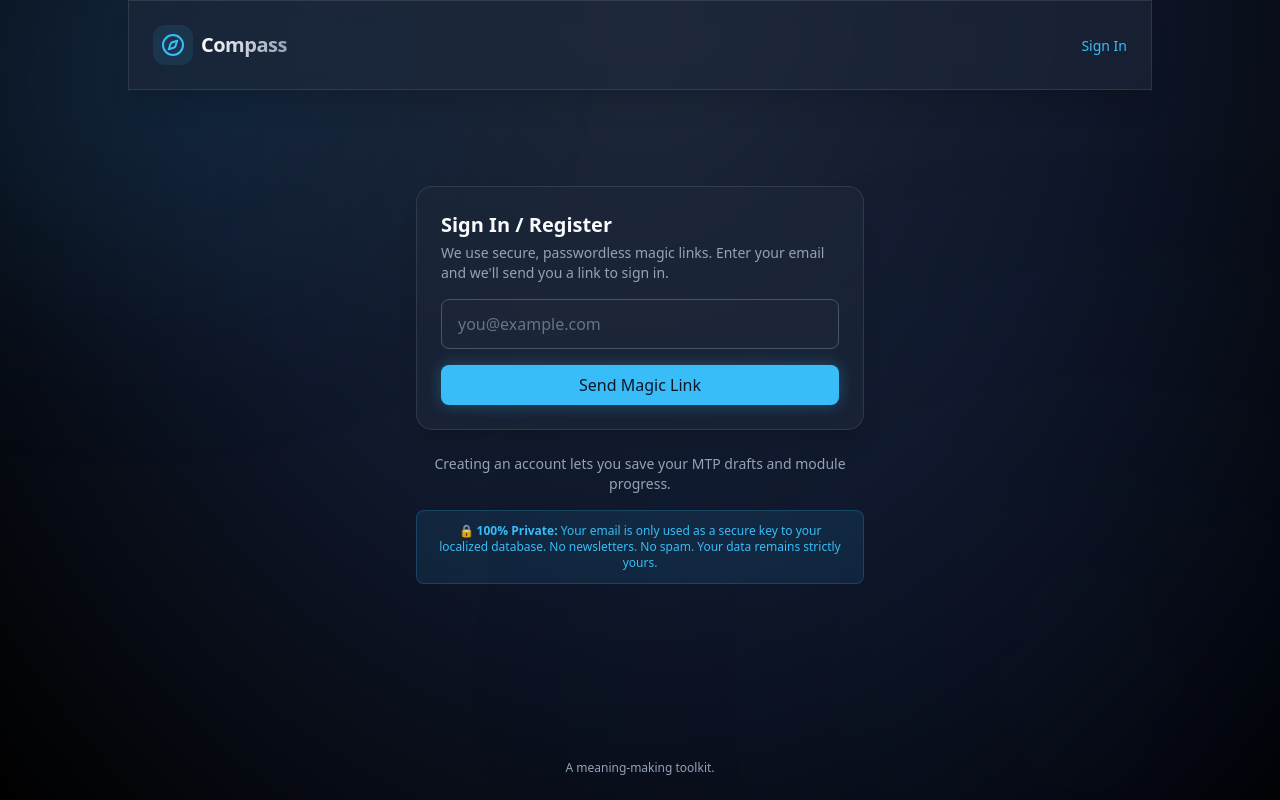
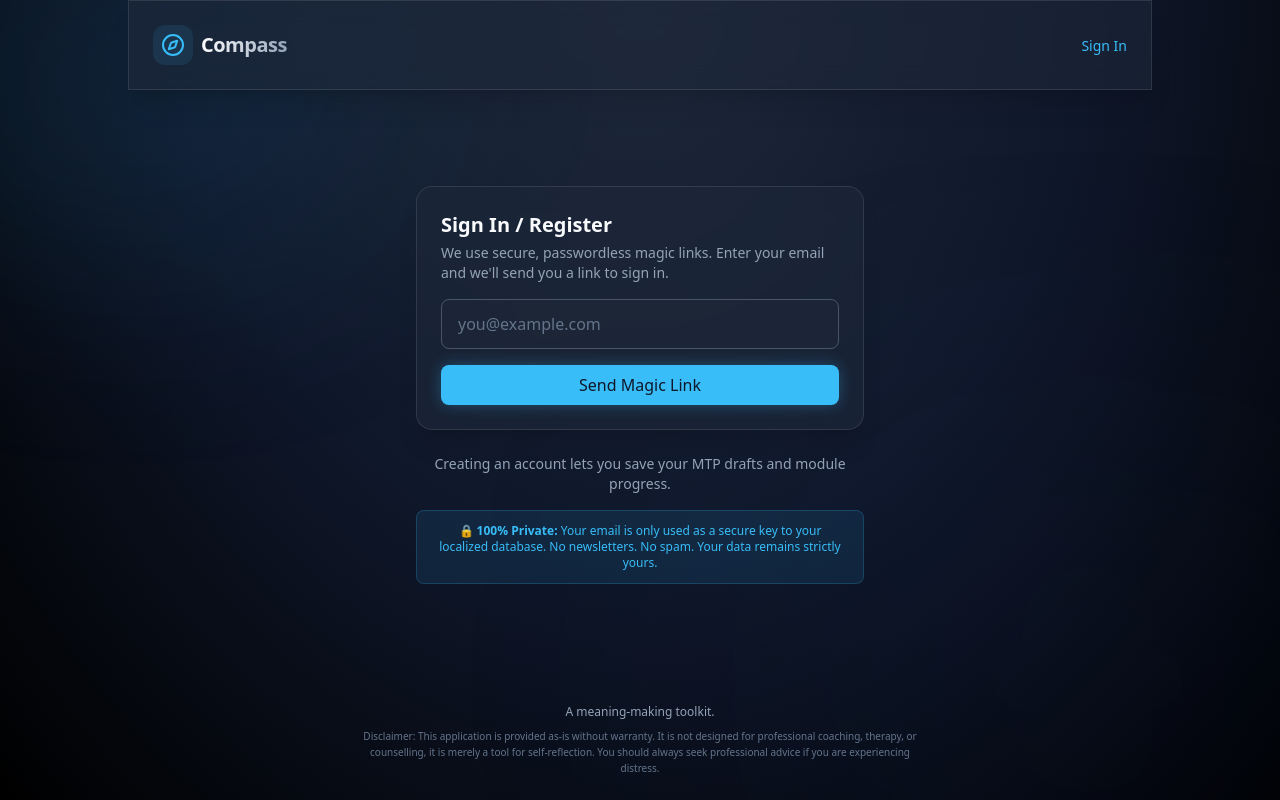
Before and after one commit to djinoz/ladder-play, a React (Vite) app: page /login in a window 1280 px wide. Built offline with nearby package versions, Linux system fonts and the light colour scheme; no server answers.

Commit message:
chore: Update HTML title and add liability disclaimers

```diff
--- a/index.html
+++ b/index.html
@@ -4,7 +4,7 @@
     <meta charset="UTF-8" />
     <link rel="icon" type="image/svg+xml" href="/vite.svg" />
     <meta name="viewport" content="width=device-width, initial-scale=1.0" />
-    <title>tmp_vite_dir</title>
+    <title>Ladder: A meaning-making toolkit.</title>
   </head>
   <body>
     <div id="root"></div>
--- a/src/components/layout/AppLayout.tsx
+++ b/src/components/layout/AppLayout.tsx
@@ -52,8 +52,11 @@ export const AppLayout = () => {
                 <Outlet />
             </main>
 
-            <footer className="w-full py-6 text-center text-xs text-textSecondary z-10 print:hidden">
+            <footer className="w-full py-6 text-center text-xs text-textSecondary z-10 print:hidden flex flex-col gap-2 items-center">
                 <p>A meaning-making toolkit.</p>
+                <p className="max-w-xl text-[10px] text-slate-500">
+                    Disclaimer: This application is provided as-is without warranty. It is not designed for professional coaching, therapy, or counselling, it is merely a tool for self-reflection. You should always seek professional advice if you are experiencing distress.
+                </p>
             </footer>
         </div>
     );
--- a/src/pages/Dashboard.tsx
+++ b/src/pages/Dashboard.tsx
@@ -469,6 +469,12 @@ export const Dashboard = () => {
                             )}
                         </div>
                     ))}
+
+                <div className="mt-12 pt-6 border-t border-slate-300 text-xs text-slate-500 text-center">
+                    <strong>Disclaimer:</strong> This application and report are provided as-is without warranty.
+                    This tool is not designed for professional coaching, therapy, or counselling, it is merely a framework for self-reflection.
+                    You should always seek professional advice where appropriate.
+                </div>
             </div>
 
         </div>
```
